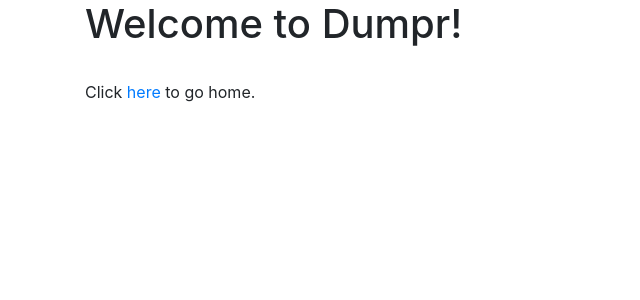
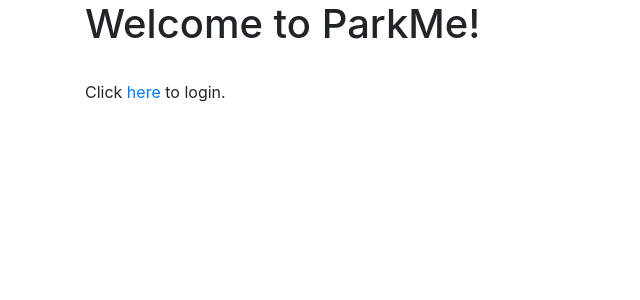
Before and after one commit to ilievartic/Dumpr, a Flask app: page /welcome in a window 1280 px wide. Shown: the top 300 px of the page, without its empty margins (0-640 px from the left). Run offline with Flask 2, Linux system fonts and the light colour scheme; some libraries are stand-ins or nearby versions.

Commit message:
updated site

```diff
--- a/Site/app.py
+++ b/Site/app.py
@@ -1,10 +1,26 @@
-from flask import Flask, render_template, redirect, url_for, request
-
+from flask import Flask,flash, render_template,session, redirect, url_for, request
+from functools import wraps
 app = Flask(__name__)
 
-@app.route('/')
+app.secret_key = "my precious"
+
+def login_required(f):
+    @wraps(f)
+    def wrap(*args, **kwargs):
+        if 'logged_in' in session:
+            return f(*args,**kwargs)
+        else:
+            #flash('You need to login first.')
+            return redirect(url_for('login'))
+    return wrap
+
+@app.route('/', methods=['GET', 'POST'])
+@login_required
 def home():
-    return "Main Page"
+    #35.188.64.208:80/create
+    if request.method == 'POST':
+        flash("TEST")
+    return render_template("index.html")
 
 @app.route('/welcome')
 def welcome():
@@ -15,11 +31,20 @@ def welcome():
 def login():
     error = None
     if request.method == 'POST':
-        if request.form['username'] != 'admin' or request.form['password'] != 'admin':
+        if request.form['username'] != 'park' or request.form['password'] != 'me':
             error = 'Invalid Credentials. Please try again.'
         else:
+            session['logged_in'] = True
+            #flash('You were just logged in')
             return redirect(url_for('home'))
     return render_template('login.html', error=error)
 
+@app.route('/logout')
+@login_required
+def logout():
+    session.pop('logged_in', None)
+    #flash('You were just logged out')
+    return redirect(url_for('welcome'))
+
 if __name__ == "__main__":
     app.run(debug=True)
--- a/Site/templates/login.html
+++ b/Site/templates/login.html
@@ -1,7 +1,7 @@
 <!DOCTYPE html>
 <html>
   <head>
-    <title>Flask Intro - login page</title>
+    <title>ParkMe login page</title>
     <meta name="viewport" content="width=device-width, initial-scale=1.0">
     <link href="static/bootstrap.min.css" rel="stylesheet" media="screen">
   </head>
--- a/Site/templates/welcome.html
+++ b/Site/templates/welcome.html
@@ -1,15 +1,15 @@
 <!DOCTYPE html>
 <html>
     <head>
-        <title>Dumpr home</title>
+        <title>ParkMe home</title>
         <meta name="viewpoint" content="width=device-width, initial-scale=1.0">
         <link href="static/bootstrap.min.css" rel ="stylesheet" media="screen">
     </head>
     <body>
         <div class="container">
-            <h1>Welcome to Dumpr!</h1>
+            <h1>Welcome to ParkMe!</h1>
             <br>
-            <p>Click <a href="/">here</a> to go home.</p>
+            <p>Click <a href="/">here</a> to login.</p>
         </div>
     </body>
 </html>
```
Also changed, not shown: Site/templates/index.html (added, +20 -0 lines).
